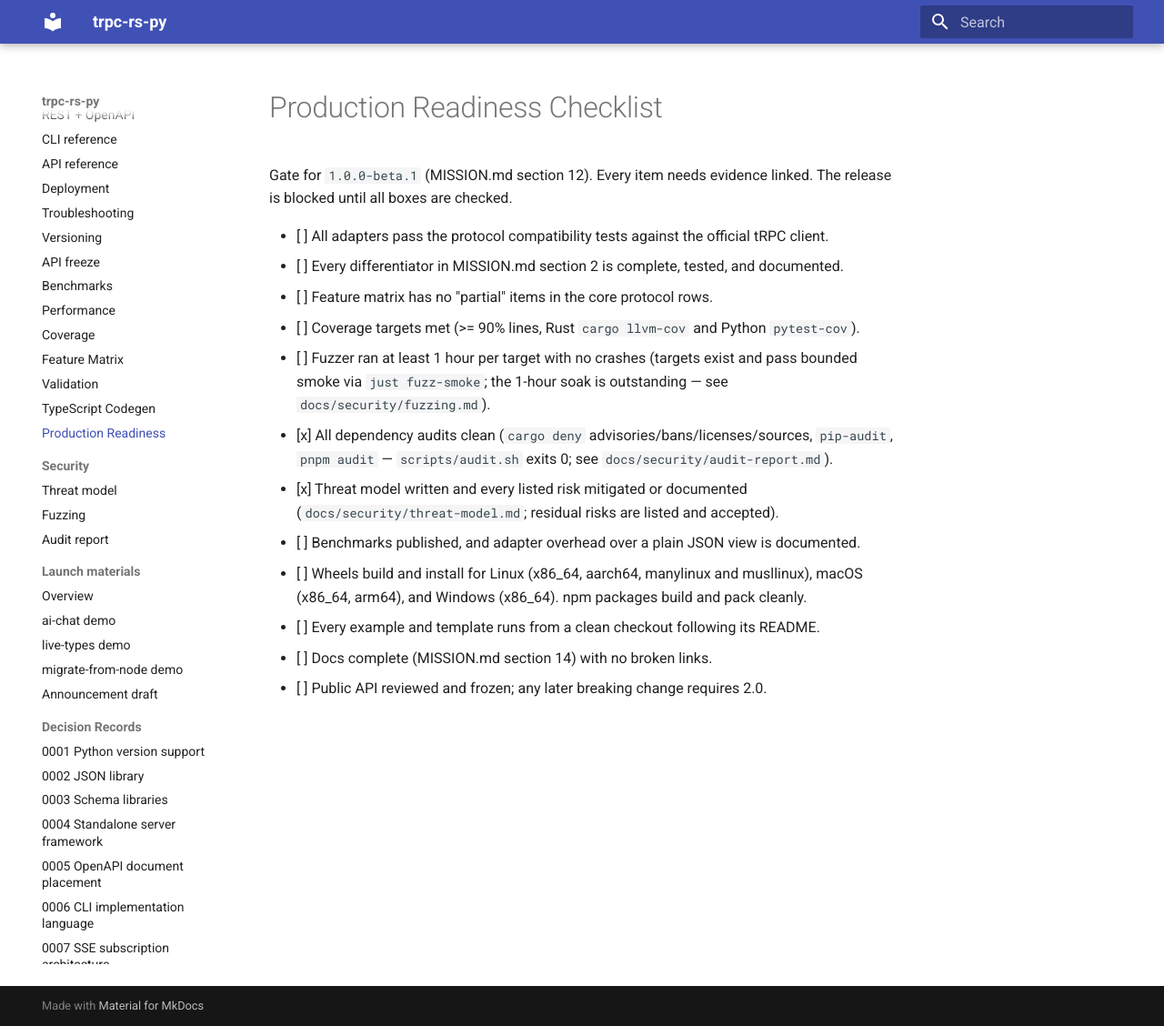
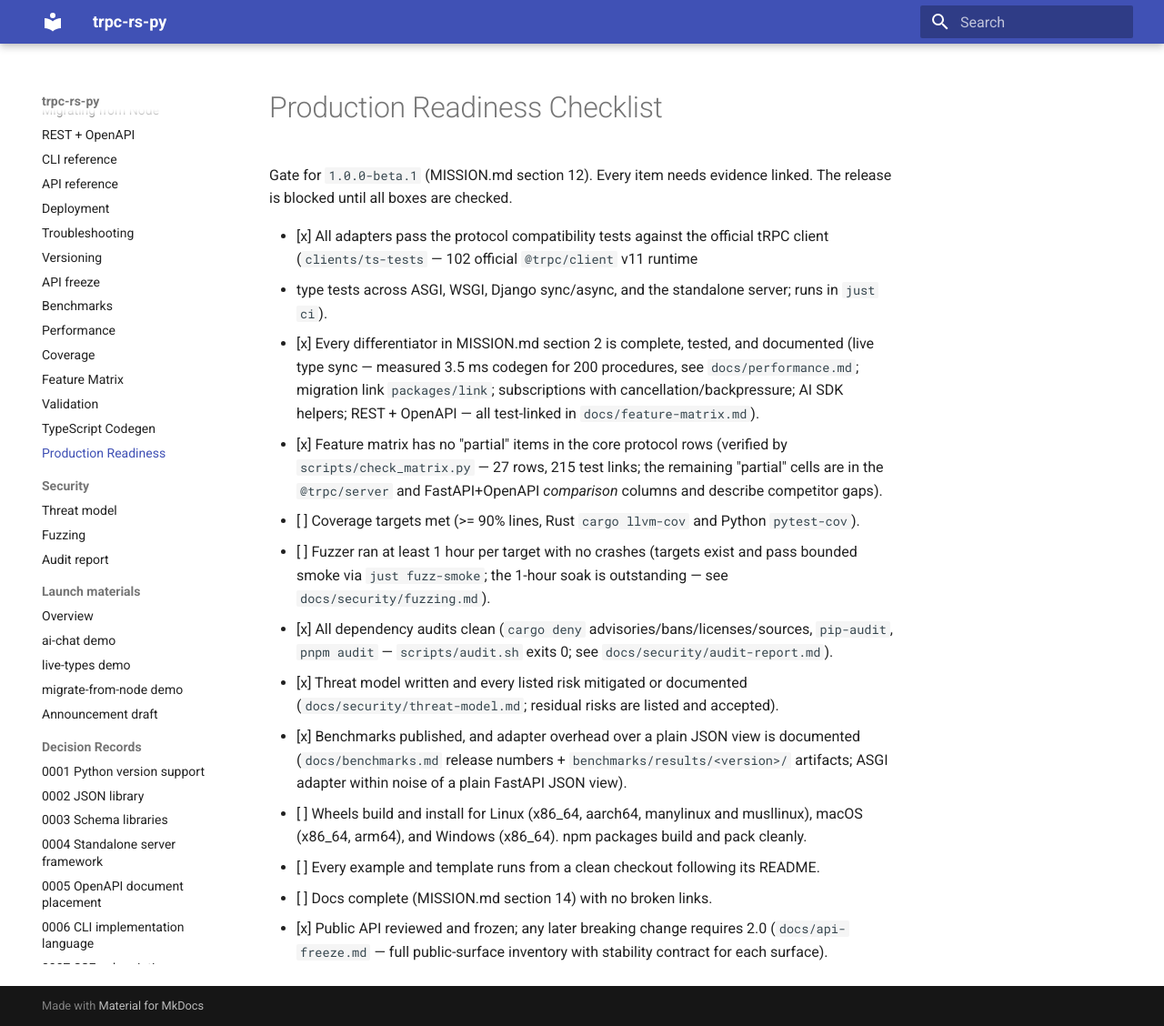
Before and after one commit to Seyamalam/trpc-rs-py, an MkDocs documentation site: the page built from docs/production-readiness.md, in a window 1280 px wide and 1128 px high. Shown: the whole window at 91% size. Built offline with MkDocs 1.6.1 and Material for MkDocs 9.7.7, drawn with Linux system fonts in a browser that asks for light colours.

Commit message:
docs(release): evidence-backed readiness checks + measured codegen latency

```diff
--- a/docs/production-readiness.md
+++ b/docs/production-readiness.md
@@ -3,9 +3,19 @@
 Gate for `1.0.0-beta.1` (MISSION.md section 12). Every item needs evidence
 linked. The release is blocked until all boxes are checked.
 
-- [ ] All adapters pass the protocol compatibility tests against the official tRPC client.
-- [ ] Every differentiator in MISSION.md section 2 is complete, tested, and documented.
-- [ ] Feature matrix has no "partial" items in the core protocol rows.
+- [x] All adapters pass the protocol compatibility tests against the official
+  tRPC client (`clients/ts-tests` — 102 official `@trpc/client` v11 runtime
+  + type tests across ASGI, WSGI, Django sync/async, and the standalone
+  server; runs in `just ci`).
+- [x] Every differentiator in MISSION.md section 2 is complete, tested, and
+  documented (live type sync — measured 3.5 ms codegen for 200 procedures,
+  see `docs/performance.md`; migration link `packages/link`; subscriptions
+  with cancellation/backpressure; AI SDK helpers; REST + OpenAPI — all
+  test-linked in `docs/feature-matrix.md`).
+- [x] Feature matrix has no "partial" items in the core protocol rows
+  (verified by `scripts/check_matrix.py` — 27 rows, 215 test links; the
+  remaining "partial" cells are in the `@trpc/server` and
+  FastAPI+OpenAPI *comparison* columns and describe competitor gaps).
 - [ ] Coverage targets met (>= 90% lines, Rust `cargo llvm-cov` and Python `pytest-cov`).
 - [ ] Fuzzer ran at least 1 hour per target with no crashes (targets exist
   and pass bounded smoke via `just fuzz-smoke`; the 1-hour soak is
@@ -15,8 +25,13 @@ linked. The release is blocked until all boxes are checked.
   `docs/security/audit-report.md`).
 - [x] Threat model written and every listed risk mitigated or documented
   (`docs/security/threat-model.md`; residual risks are listed and accepted).
-- [ ] Benchmarks published, and adapter overhead over a plain JSON view is documented.
+- [x] Benchmarks published, and adapter overhead over a plain JSON view is
+  documented (`docs/benchmarks.md` release numbers +
+  `benchmarks/results/<version>/` artifacts; ASGI adapter within noise of a
+  plain FastAPI JSON view).
 - [ ] Wheels build and install for Linux (x86_64, aarch64, manylinux and musllinux), macOS (x86_64, arm64), and Windows (x86_64). npm packages build and pack cleanly.
 - [ ] Every example and template runs from a clean checkout following its README.
 - [ ] Docs complete (MISSION.md section 14) with no broken links.
-- [ ] Public API reviewed and frozen; any later breaking change requires 2.0.
+- [x] Public API reviewed and frozen; any later breaking change requires 2.0
+  (`docs/api-freeze.md` — full public-surface inventory with stability
+  contract for each surface).
```
Also changed, not shown: docs/performance.md (+16 -0 lines).
